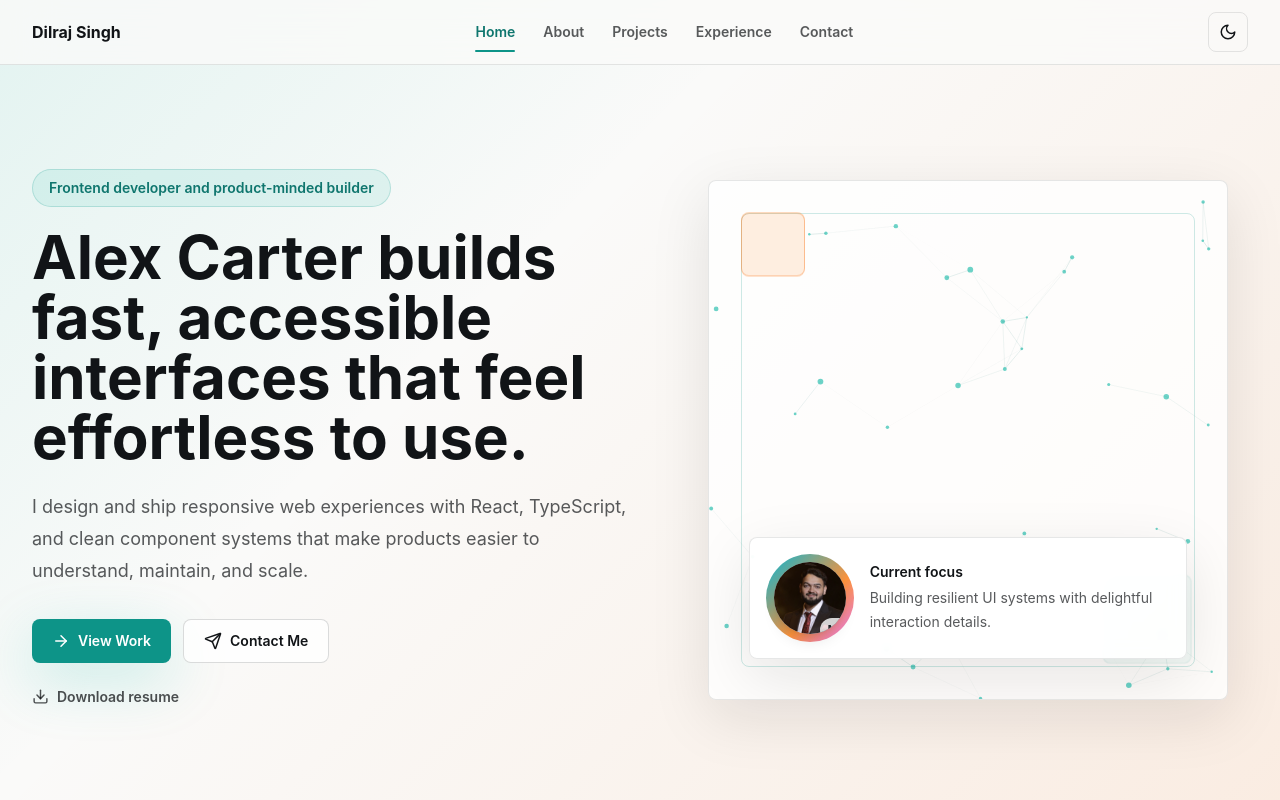
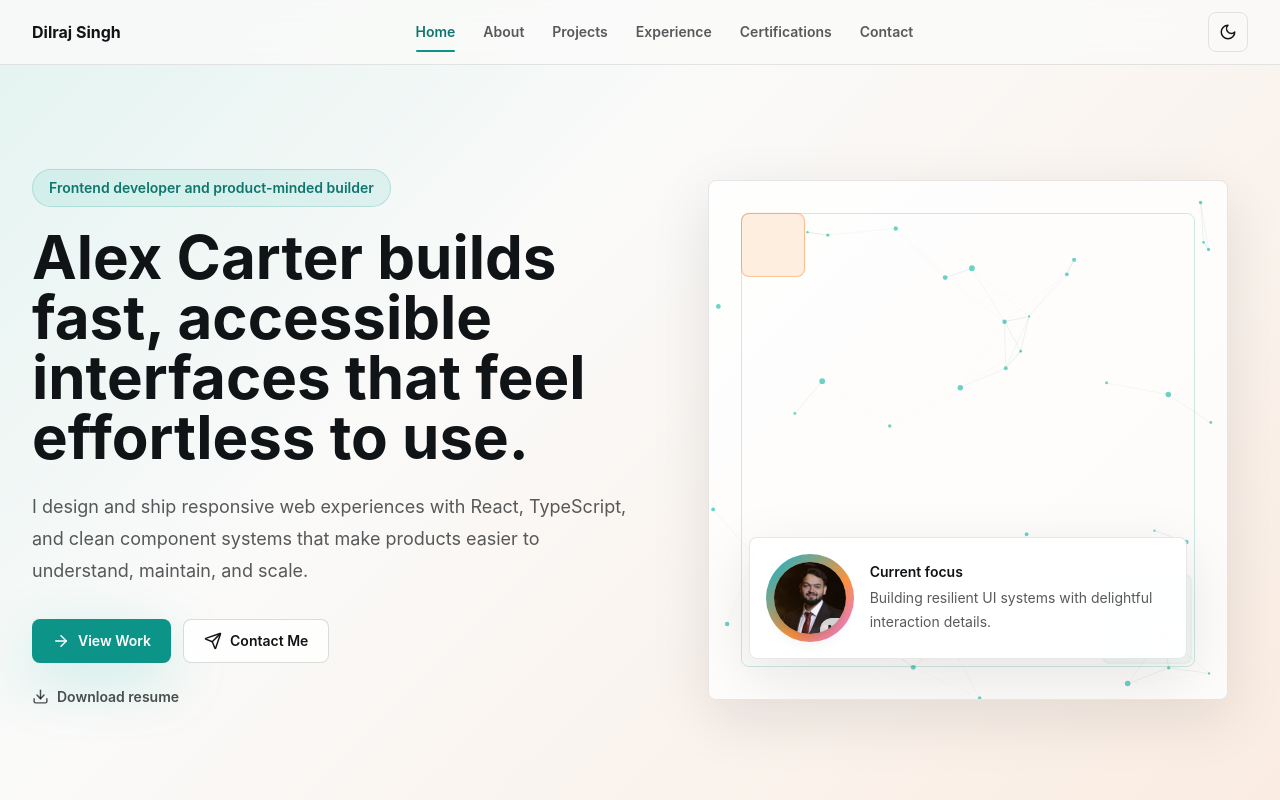
Before and after one commit to djsingh26/Portfolio_website, a React (Vite) app: page / in a window 1280 px wide. Shown: the top 800 px of the page. Built offline with nearby package versions, Linux system fonts and the light colour scheme.

Commit message:
feat: Certifications Tab added

```diff
--- a/src/App.tsx
+++ b/src/App.tsx
@@ -1,13 +1,21 @@
-import { About } from './sections/About';
-import { Contact } from './sections/Contact';
-import { Experience } from './sections/Experience';
-import { Hero } from './sections/Hero';
-import { Projects } from './sections/Projects';
-import { Footer } from './components/layout/Footer';
-import { Navbar } from './components/layout/Navbar';
-import { BackToTop } from './components/layout/BackToTop';
+import { About } from "./sections/About";
+import { Contact } from "./sections/Contact";
+import { Certifications } from "./sections/Certifications";
+import { Experience } from "./sections/Experience";
+import { Hero } from "./sections/Hero";
+import { Projects } from "./sections/Projects";
+import { Footer } from "./components/layout/Footer";
+import { Navbar } from "./components/layout/Navbar";
+import { BackToTop } from "./components/layout/BackToTop";
 
-const sectionIds = ['home', 'about', 'projects', 'experience', 'contact'];
+const sectionIds = [
+  "home",
+  "about",
+  "projects",
+  "experience",
+  "certifications",
+  "contact",
+];
 
 export default function App() {
   return (
@@ -18,6 +26,7 @@ export default function App() {
         <About />
         <Projects />
         <Experience />
+        <Certifications />
         <Contact />
       </main>
       <Footer />
--- a/src/components/ui/SectionHeading.tsx
+++ b/src/components/ui/SectionHeading.tsx
@@ -2,13 +2,16 @@ type SectionHeadingProps = {
   eyebrow: string;
   title: string;
   description?: string;
+  titleId?: string;
 };
 
-export function SectionHeading({ eyebrow, title, description }: SectionHeadingProps) {
+export function SectionHeading({ eyebrow, title, description, titleId }: SectionHeadingProps) {
   return (
     <div className="mx-auto mb-10 max-w-3xl text-center md:mb-14">
       <p className="mb-3 text-sm font-semibold uppercase text-brand-700 dark:text-brand-100">{eyebrow}</p>
-      <h2 className="text-3xl font-bold leading-tight text-ink-950 sm:text-4xl dark:text-white">{title}</h2>
+      <h2 id={titleId} className="text-3xl font-bold leading-tight text-ink-950 sm:text-4xl dark:text-white">
+        {title}
+      </h2>
       {description ? (
         <p className="mt-4 text-base leading-7 text-ink-950/70 dark:text-stone-300">{description}</p>
       ) : null}
--- a/src/data/portfolio.ts
+++ b/src/data/portfolio.ts
@@ -1,11 +1,12 @@
 import { Github, Linkedin, Mail } from 'lucide-react';
-import type { NavItem, Project, SkillGroup, SocialLink, TimelineItem } from '../types';
+import type { Certification, NavItem, Project, SkillGroup, SocialLink, TimelineItem } from '../types';
 
 export const navItems: NavItem[] = [
   { id: 'home', label: 'Home' },
   { id: 'about', label: 'About' },
   { id: 'projects', label: 'Projects' },
   { id: 'experience', label: 'Experience' },
+  { id: 'certifications', label: 'Certifications' },
   { id: 'contact', label: 'Contact' },
 ];
 
@@ -76,9 +77,9 @@ export const projects: Project[] = [
 
 export const timeline: TimelineItem[] = [
   {
-    date: '2024 - Present',
-    company: 'Freelance Studio',
-    role: 'Frontend Developer',
+    date: 'December 2025 - Present',
+    company: 'Steampunk Inc.',
+    role: 'Salesforce Application Developer',
     achievements: [
       'Built responsive client sites with React, TypeScript, and Tailwind CSS.',
       'Improved Lighthouse accessibility scores through semantic markup and focus handling.',
@@ -86,9 +87,9 @@ export const timeline: TimelineItem[] = [
     ],
   },
   {
-    date: '2022 - 2024',
-    company: 'Northstar Labs',
-    role: 'Full-Stack Engineer',
+    date: 'March 2023 - December 2024',
+    company: 'Freddie Mac',
+    role: 'Salesforce II Engineer',
     achievements: [
       'Shipped dashboard features used by operations and support teams.',
       'Integrated API workflows with resilient loading, error, and empty states.',
@@ -96,9 +97,18 @@ export const timeline: TimelineItem[] = [
     ],
   },
   {
-    date: '2018 - 2022',
-    company: 'State University',
-    role: 'B.S. Computer Science',
+    date: 'July 2022 - March 2023',
+    company: 'Freddie Mac',
+    role: 'Salesforce I Engineer',
+    achievements: [
+      'Focused on human-computer interaction, web architecture, and software design.',
+      'Led student projects involving real users, rapid prototyping, and usability testing.',
+    ],
+  },
+  {
+    date: 'March 2021 - August 2021',
+    company: 'Freddie Mac',
+    role: 'Software Engineer - Intern',
     achievements: [
       'Focused on human-computer interaction, web architecture, and software design.',
       'Led student projects involving real users, rapid prototyping, and usability testing.',
@@ -106,8 +116,36 @@ export const timeline: TimelineItem[] = [
   },
 ];
 
+export const certifications: Certification[] = [
+  {
+    id: 1,
+    title: 'Salesforce Certified Platform Developer I',
+    issuer: 'Salesforce',
+    issued: 'June 14th 2025',
+    credentialId: 'Credential ID available on request',
+    credentialUrl: 'https://trailhead.salesforce.com/credentials/verification',
+    skills: ['Apex', 'Developer Fundamentals', 'Data Modeling', 'Process Automation', 'Testing', 'Debugging', 'Deployment', 'User Interface', 'Integration'],
+  },
+  {
+    id: 2,
+    title: 'Salesforce Certified Platform App Builder',
+    issuer: 'Salesforce',
+    issued: 'October 08th 2025',
+    credentialUrl: 'https://trailhead.salesforce.com/credentials/verification',
+    skills: ['Data Modeling', 'Salesforce Management', 'User Interface', 'App Development', 'Security', 'Business Logic', 'Process Automation', 'Mobile App Development'],
+  },
+  {
+    id: 3,
+    title: 'Salesforce Certified JavaScript Developer I',
+    issuer: 'Soon ...',
+    issued: 'Sometimes in 2026',
+    credentialUrl: 'https://www.freecodecamp.org/certification/',
+    skills: ['HTML', 'CSS', 'Accessibility', 'JavaScript Fundamentals', 'React', 'Testing', 'Performance Optimization', 'Security Best Practices', 'Build Tools', 'LWC Development'],
+  },
+];
+
 export const socialLinks: SocialLink[] = [
-  { label: 'GitHub', href: 'https://github.com/', icon: Github },
-  { label: 'LinkedIn', href: 'https://linkedin.com/', icon: Linkedin },
-  { label: 'Email', href: 'mailto:hello@example.com', icon: Mail },
+  { label: 'GitHub', href: 'https://github.com/djsingh26', icon: Github },
+  { label: 'LinkedIn', href: 'https://www.linkedin.com/in/dilraj-singh-professional//', icon: Linkedin },
+  { label: 'Email', href: 'mailto:dilraj3004@gmail.com', icon: Mail },
 ];
--- /dev/null
+++ b/src/sections/Certifications.tsx
@@ -0,0 +1,75 @@
+import { Award, CalendarCheck, ExternalLink, ShieldCheck } from 'lucide-react';
+import { Card } from '../components/ui/Card';
+import { Reveal } from '../components/ui/Reveal';
+import { SectionHeading } from '../components/ui/SectionHeading';
+import { certifications } from '../data/portfolio';
+
+export function Certifications() {
+  return (
+    <section
+      id="certifications"
+      className="scroll-mt-24 bg-white px-4 py-20 sm:px-6 lg:px-8 dark:bg-ink-900"
+      aria-labelledby="certifications-heading"
+    >
+      <div className="mx-auto max-w-7xl">
+        <SectionHeading
+          eyebrow="Certifications"
+          titleId="certifications-heading"
+          title="Verified learning that supports real delivery."
+          description="A focused set of credentials across frontend engineering, Salesforce development, and accessible web foundations."
+        />
+
+        <div className="grid gap-5 md:grid-cols-2 xl:grid-cols-3">
+          {certifications.map((certification, index) => (
+            <Reveal key={certification.id} delay={index * 90}>
+              <Card className="h-full p-6">
+                <div className="flex items-start justify-between gap-4">
+                  <div className="flex h-12 w-12 shrink-0 items-center justify-center rounded-lg bg-brand-500/10 text-brand-700 dark:bg-brand-100/10 dark:text-brand-100">
+                    <Award size={22} aria-hidden="true" />
+                  </div>
+                  <a
+                    href={certification.credentialUrl}
+                    target="_blank"
+                    rel="noreferrer"
+                    className="inline-flex h-10 w-10 shrink-0 items-center justify-center rounded-lg border border-ink-950/10 text-ink-950/70 transition hover:border-brand-600 hover:text-brand-700 focus-visible:outline focus-visible:outline-2 focus-visible:outline-offset-2 focus-visible:outline-brand-600 dark:border-white/15 dark:text-stone-300 dark:hover:border-brand-100 dark:hover:text-brand-100"
+                    aria-label={`Verify ${certification.title}`}
+                  >
+                    <ExternalLink size={17} />
+                  </a>
+                </div>
+
+                <div className="mt-6">
+                  <p className="flex items-center gap-2 text-sm font-semibold text-brand-700 dark:text-brand-100">
+                    <ShieldCheck size={16} aria-hidden="true" />
+                    {certification.issuer}
+                  </p>
+                  <h3 className="mt-3 text-xl font-bold leading-snug text-ink-950 dark:text-white">
+                    {certification.title}
+                  </h3>
+                  <p className="mt-3 flex items-center gap-2 text-sm font-medium text-ink-950/65 dark:text-stone-300">
+                    <CalendarCheck size={16} aria-hidden="true" />
+                    Issued {certification.issued}
+                  </p>
+                  {certification.credentialId ? (
+                    <p className="mt-2 text-sm text-ink-950/60 dark:text-stone-400">{certification.credentialId}</p>
+                  ) : null}
+                </div>
+
+                <div className="mt-6 flex flex-wrap gap-2">
+                  {certification.skills.map((skill) => (
+                    <span
+                      key={skill}
+                      className="rounded-lg bg-ink-950/5 px-3 py-1 text-xs font-semibold text-ink-950/70 dark:bg-white/10 dark:text-stone-200"
+                    >
+                      {skill}
+                    </span>
+                  ))}
+                </div>
+              </Card>
+            </Reveal>
+          ))}
+        </div>
+      </div>
+    </section>
+  );
+}
```
Also changed, not shown: src/components/ui/ProfilePicture.tsx (+21 -16 lines), src/types.ts (+10 -0 lines).
